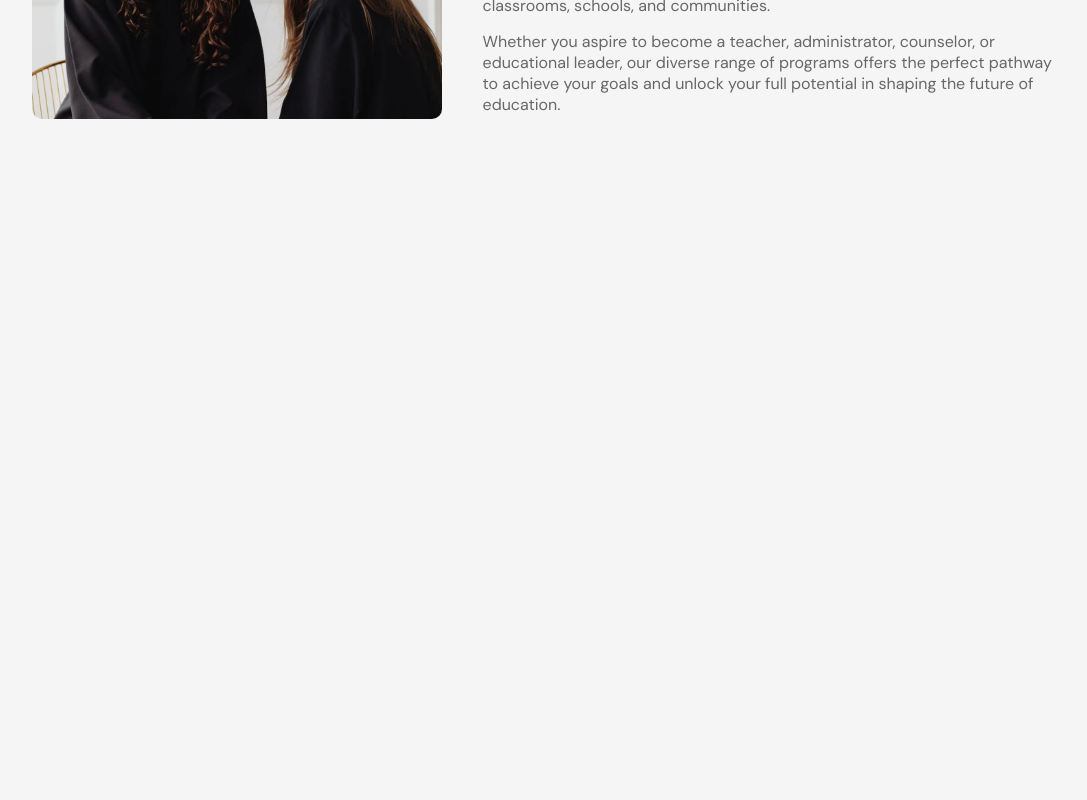
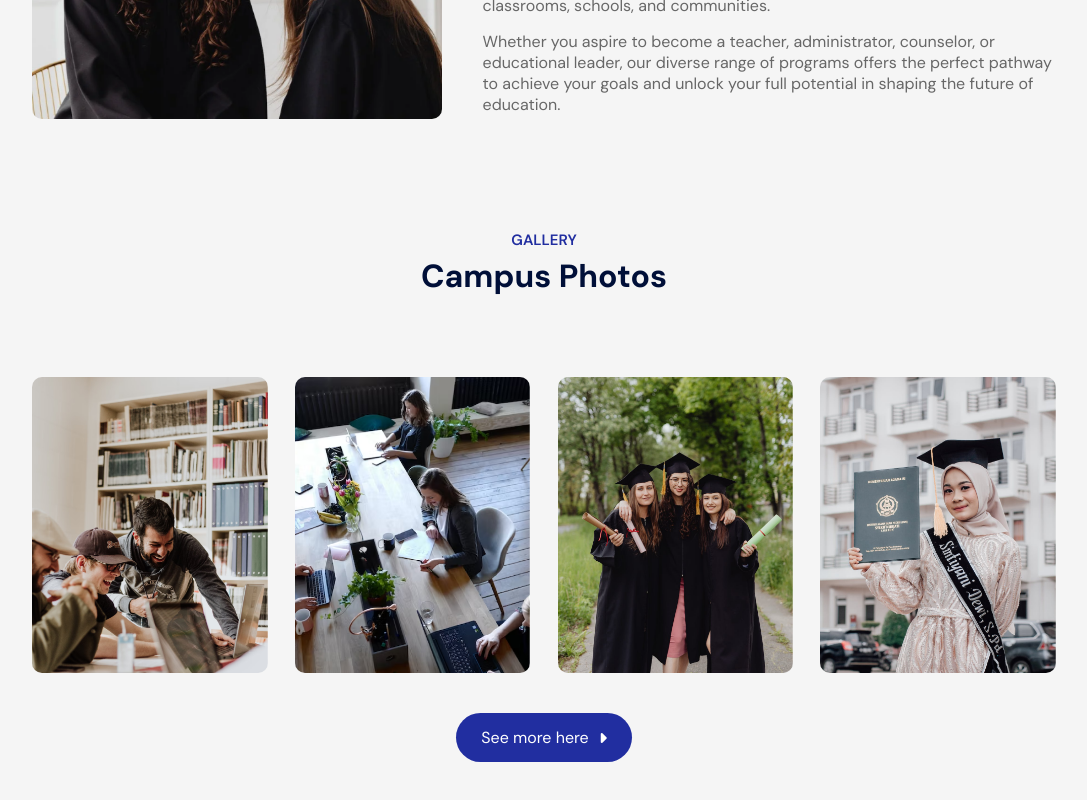
Before and after one commit to ayselhasanli/eduzone, a React (Vite) app: page / in a window 1280 px wide. Shown: the part 1715-2515 px from the top of the page, without its empty margins (96-1183 px from the left). Before the commit the page ends 1945 px from the top, so only its background shows below. Built offline with nearby package versions, Linux system fonts and the light colour scheme.

Commit message:
campus section created

```diff
--- a/src/App.jsx
+++ b/src/App.jsx
@@ -1,4 +1,5 @@
 import About from "./components/About/About";
+import Campus from "./components/Campus/Campus";
 import Hero from "./components/Hero/Hero";
 import Navbar from "./components/Navbar/Navbar";
 import Programs from "./components/Programs/Programs";
@@ -12,6 +13,8 @@ function App() {
       <Title subTitle="Our program" title="What We Offer" />
       <Programs />
       <About />
+      <Title subTitle="Campus Photos" title=" Gallery" />
+      <Campus />
     </>
   );
 }
--- /dev/null
+++ b/src/components/Campus/Campus.css
@@ -0,0 +1,16 @@
+.campus {
+  margin: 8rem auto;
+  text-align: center;
+}
+
+.campus .gallery {
+  display: flex;
+  align-items: center;
+  justify-content: space-between;
+  margin-bottom: 4rem;
+}
+
+.campus .gallery img{
+    width: 23%;
+    border-radius: 1rem;
+}
--- /dev/null
+++ b/src/components/Campus/Campus.jsx
@@ -0,0 +1,24 @@
+import React from "react";
+import "./Campus.css";
+import gallery_1 from "../../assets/media/gallery-1.png";
+import gallery_2 from "../../assets/media/gallery-2.png";
+import gallery_3 from "../../assets/media/gallery-3.png";
+import gallery_4 from "../../assets/media/gallery-4.png";
+
+const Campus = () => {
+  return (
+    <section className="campus container">
+      <div className="gallery">
+        <img src={gallery_1} alt="" />
+        <img src={gallery_2} alt="" />
+        <img src={gallery_3} alt="" />
+        <img src={gallery_4} alt="" />
+      </div>
+      <button className="btn dark-btn">
+        See more here <i className="fa-solid fa-caret-right"></i>
+      </button>
+    </section>
+  );
+};
+
+export default Campus;
--- a/src/index.css
+++ b/src/index.css
@@ -46,9 +46,15 @@ button {
   --white-text: #fff;
   --body-bg-color: #f5f5f5;
   --black-text: #000;
-  --title-color: #212EA0;
+  --title-color: #212ea0;
   --play-icon-color: rgba(70, 70, 193, 0.7);
-  --subtitle-color: #000F38;
+  --subtitle-color: #000f38;
   --gray-text: #676767;
-  --dark-nav-bg: #212EA0;
+  --dark-nav-bg: #212ea0;
 }
+
+.btn.dark-btn {
+  background-color: var(--dark-nav-bg);
+  color: var(--white-text);
+  gap: 1rem;
+}
```
